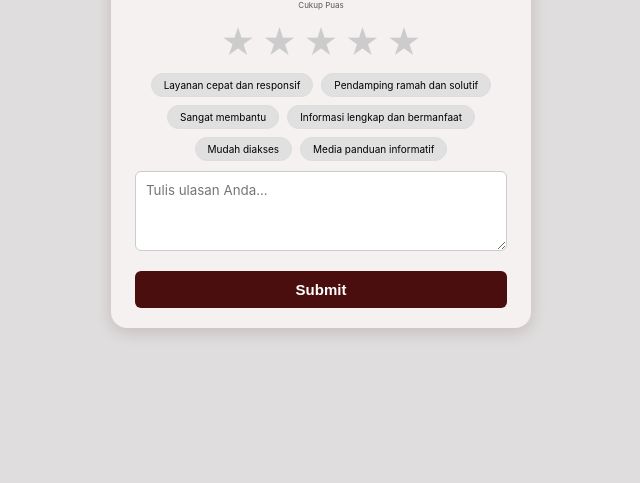
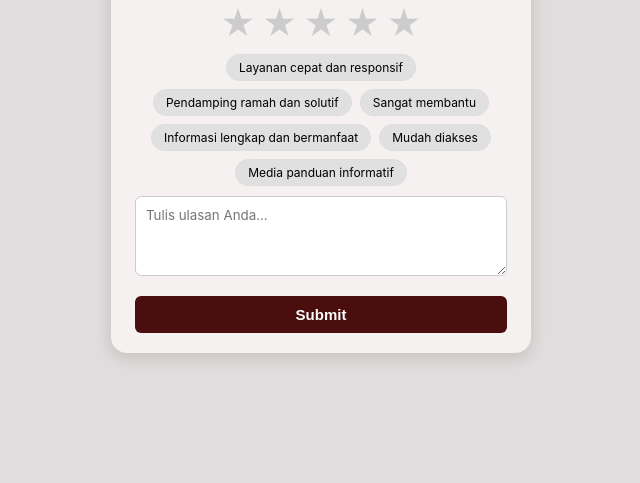
Before and after one commit to maulidanafi23-dot/feedback, a plain HTML site: page index.html in a window 1280 px wide. Shown: the part 317-800 px from the top of the page, without its empty margins (319-959 px from the left). Drawn offline with Linux system fonts and the light colour scheme.

Commit message:
Update index.html

```diff
--- a/index.html
+++ b/index.html
@@ -69,7 +69,7 @@
     .star.selected { color: #ffb400; }
 
     .emoji-label {
-      font-size: 8px;
+      font-size: 12px;
       color: #555;
       margin-bottom: 12px;
     }
@@ -85,7 +85,7 @@
       background: #e0e0e0;
       border-radius: 20px;
       padding: 5px 12px;
-      font-size: 10px;
+      font-size: 12px;
       cursor: pointer;
       border: 1px solid #ddd;
       transition: all 0.2s;
```
